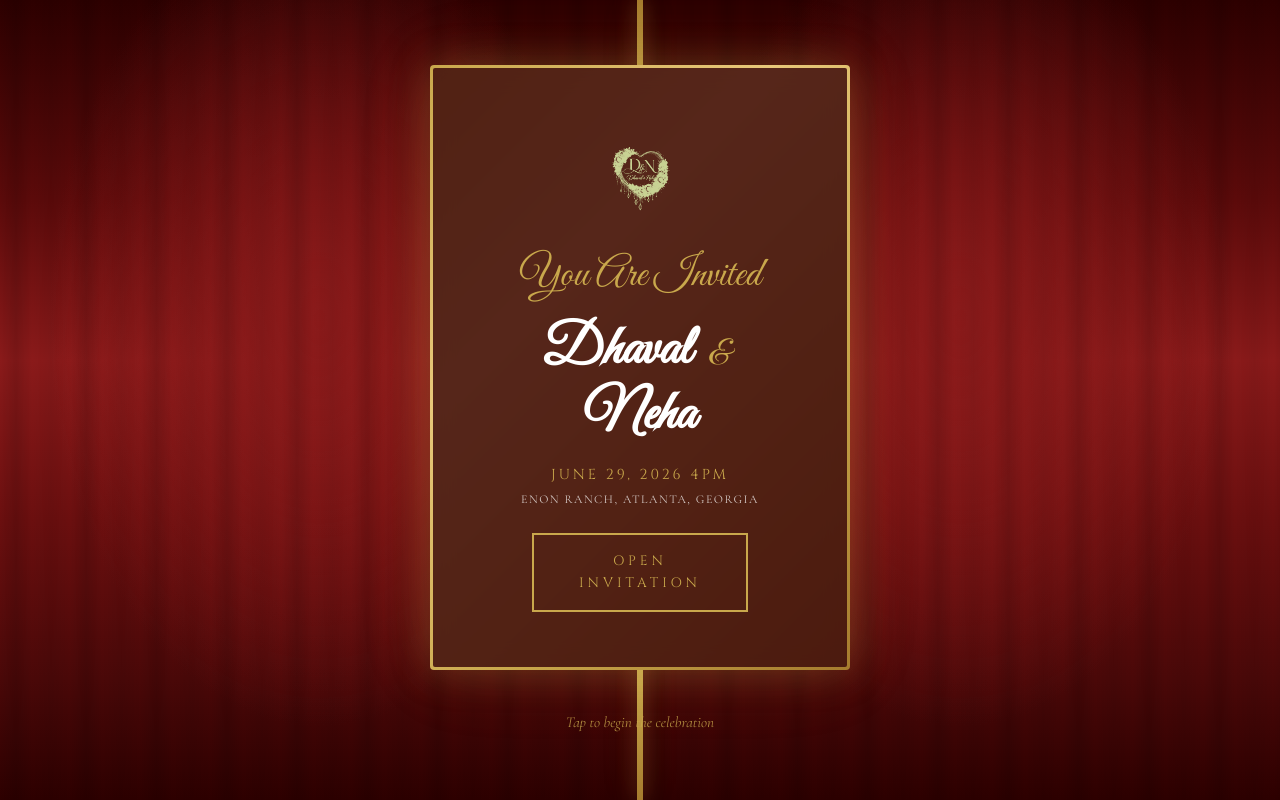
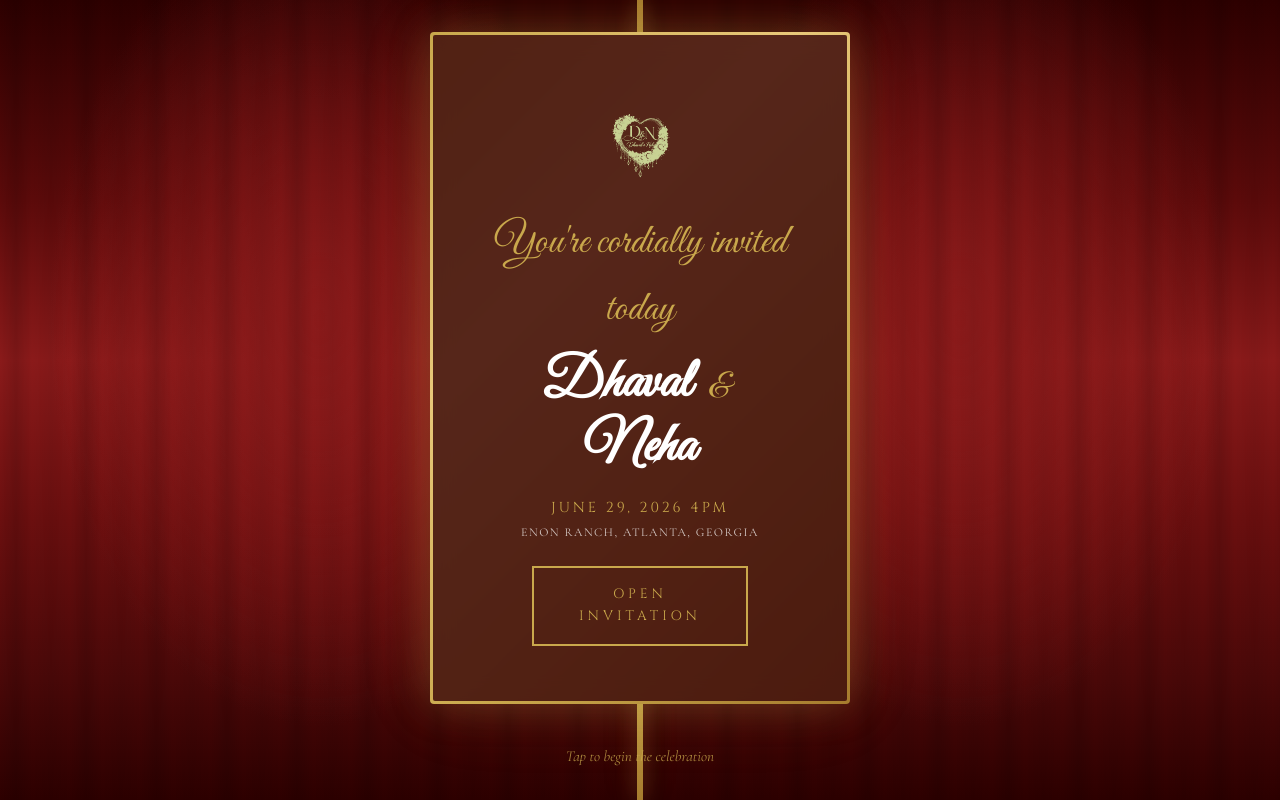
Before and after one commit to dhavalnehaaa-ctrl/neval, a website built with Vite: page index.html in a window 1280 px wide. Built offline with nearby package versions, Linux system fonts and the light colour scheme; a web font is replaced by a local one.

Commit message:
style: update invitation text in landing section

```diff
--- a/index.html
+++ b/index.html
@@ -38,7 +38,7 @@
           <div class="landing-logo-wrap">
             <img src="/images/logo.png" alt="Neha & Dhaval Logo" class="landing-logo">
           </div>
-          <p class="you-are-invited">You Are Invited</p>
+          <p class="you-are-invited">You're cordially invited today</p>
           <h1 class="couple-names-landing">
             Dhaval <span class="amp">&amp;</span><br>Neha
           </h1>
```
